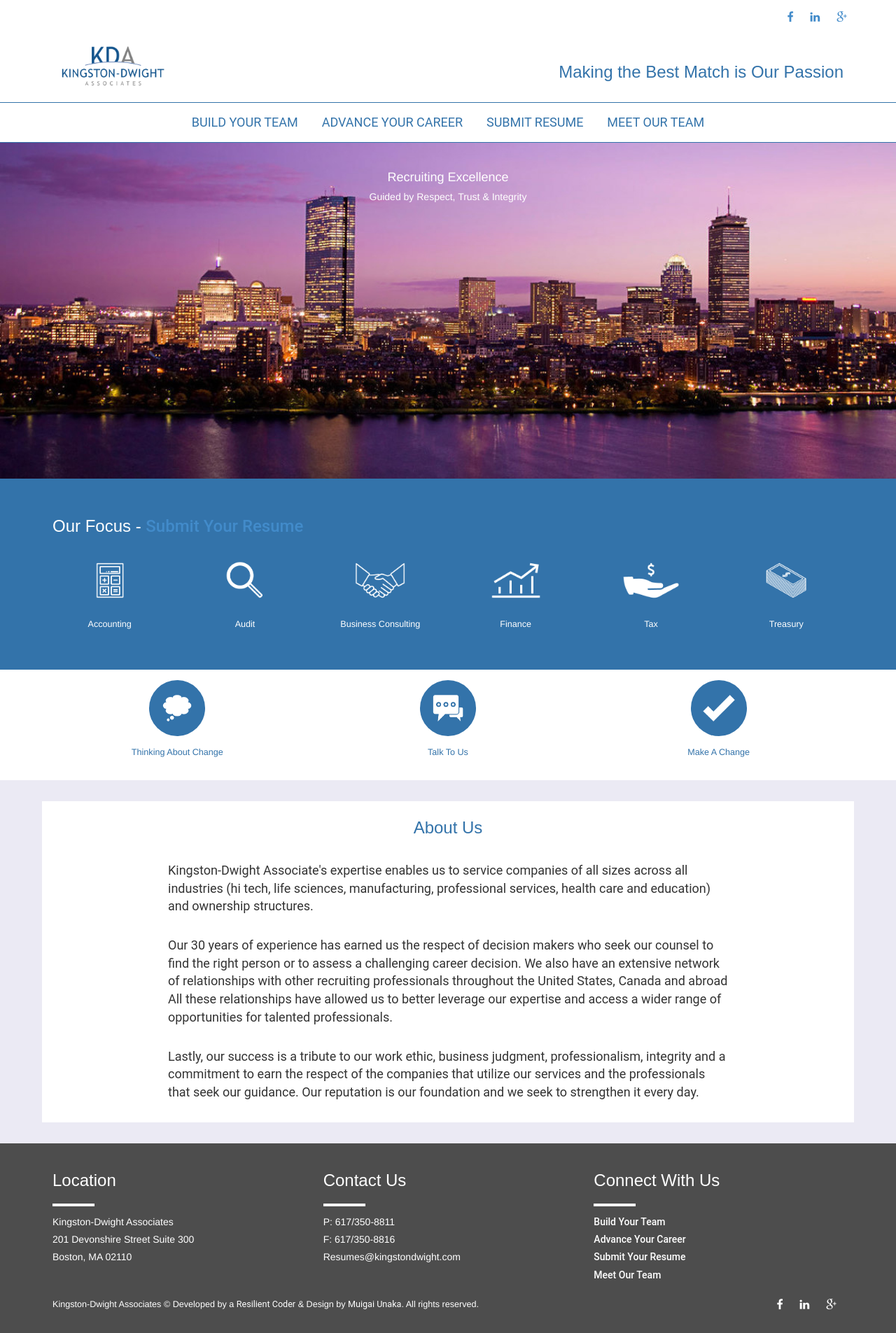
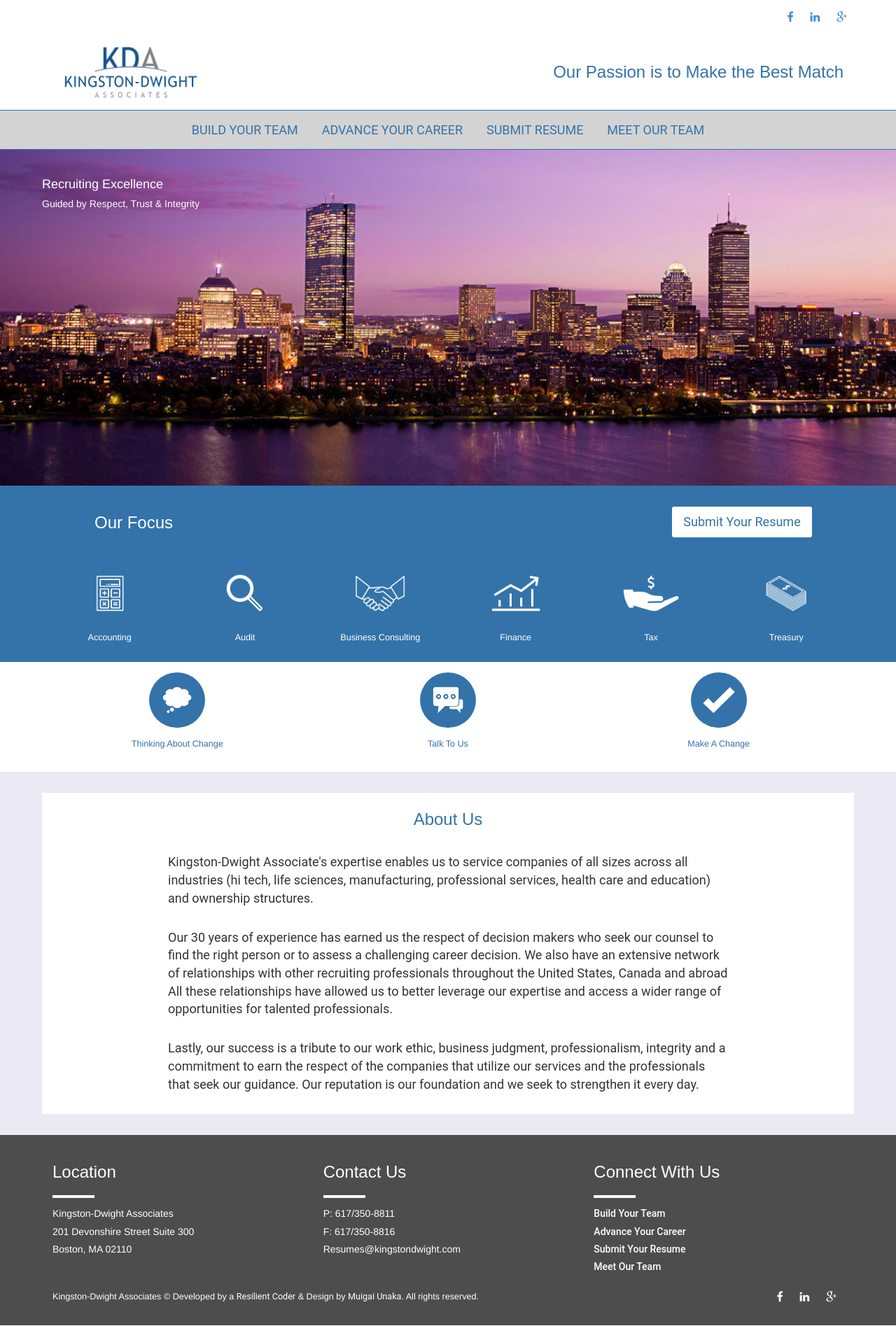
Before and after one commit to muigaiunaka/kingstondwight, a Jekyll site: the page built from index.html, in a window 1280 px wide. Shown: the whole page at 70% size. Built offline with Jekyll 4.4.1, drawn with Linux system fonts in a browser that asks for light colours; nearby versions of some CDN libraries.

Commit message:
more updates and edits from Mike and the squad

```diff
--- a/_includes/custom-header.html
+++ b/_includes/custom-header.html
@@ -11,7 +11,7 @@
     </ul>
     <div class="col-xs-12 wrapper">
         <a href="{{site.baseurl}}/"><img src="{{ site.baseurl }}/img/kda_logo.png" class="col-xs-4 col-sm-2 logo"></a>
-        <h3 class="col-xs-12 col-sm-9 pull-right">Making the Best Match is Our Passion</h3>
+        <h3 class="col-xs-12 col-sm-8 pull-right">Our Passion is to Make the Best Match</h3>
     </div>
     <nav class="col-xs-12 wrapper hidden-xs">
         <ul>
--- a/career.html
+++ b/career.html
@@ -53,7 +53,7 @@
             <a><li>Vice President</li></a>
         </ul>
 
-        <a href="{{ site.baseurl }}/opportunities"><button>Relocation Opportunities</button></a>
+        <a href="{{ site.baseurl }}/opportunities">Relocation Opportunities >></a>
     </div>
     <div class="action-banner col-xs-12 wrapper">
         <p>
--- a/css/style.css
+++ b/css/style.css
@@ -61,7 +61,6 @@
 a:hover {
     cursor: pointer;
     text-decoration: none;
-    list-style: none;
 }
 
 p {
@@ -132,7 +131,7 @@
 }
 
 header nav {
-    background-color: #fff;
+    background-color: lightgrey;
     border-top: 1px solid rgb(51,115,170);
     border-bottom: 1px solid rgb(51,115,170);
 }
@@ -206,7 +205,6 @@
     padding-top: 30px;
     padding-bottom: 30px;
     width: 100%;
-    text-align: center;
     color: #fff;
 }
 
@@ -221,7 +219,7 @@
 }
 
 .logo {
-    min-width: 200px;
+    min-width: 250px;
 }
 
 
@@ -293,8 +291,6 @@
     float: left;
     color: #fff;
     text-align: center;
-    padding-top: 30px;
-    padding-bottom: 30px;
 }
 
 .our-focus h2 {
@@ -326,6 +322,11 @@
 
 .our-focus div p {
     margin: 0 auto;
+}
+
+.our-focus div a button {
+    background-color: #fff;
+    color: rgb(51,115,170);
 }
 
 .process {
--- a/index.html
+++ b/index.html
@@ -14,7 +14,10 @@
 </section>
 <!-- Our Focus Start -->
 <section class="our-focus col-xs-12 wrapper flex-center-row">
-  <h2 class="col-xs-12 text-left">Our Focus - <a href="{{ site.baseurl }}/resume" class="text-right">Submit Your Resume</a></h2>
+  <div class="col-xs-12 wrapper">
+    <h2 class="col-xs-6 text-left">Our Focus</h2>
+    <a href="{{ site.baseurl }}/resume" class="pull-right"><button>Submit Your Resume</button></a>
+  </div>
 
   <ul class="focuses">
     <li class="col-xs-6 col-sm-4 col-md-2">
@@ -51,15 +54,15 @@
 </section>
 <!-- Process Start -->
 <section class="container-fluid process col-xs-12 wrapper">
-    <div class="col-sm-4">
+    <div class="col-xs-4">
       <img src="{{ site.baseurl }}/img/icons/kda_thinking_icon.png">
       <small>Thinking About Change</small>
     </div>
-    <div class="col-sm-4">
+    <div class="col-xs-4">
       <img src="{{ site.baseurl }}/img/icons/kda_talk_icon.png">
       <small>Talk To Us</small>
     </div>
-    <div class="col-sm-4">
+    <div class="col-xs-4">
       <img src="{{ site.baseurl }}/img/icons/kda_check_icon.png">
       <small>Make A Change</small>
     </div>
```
